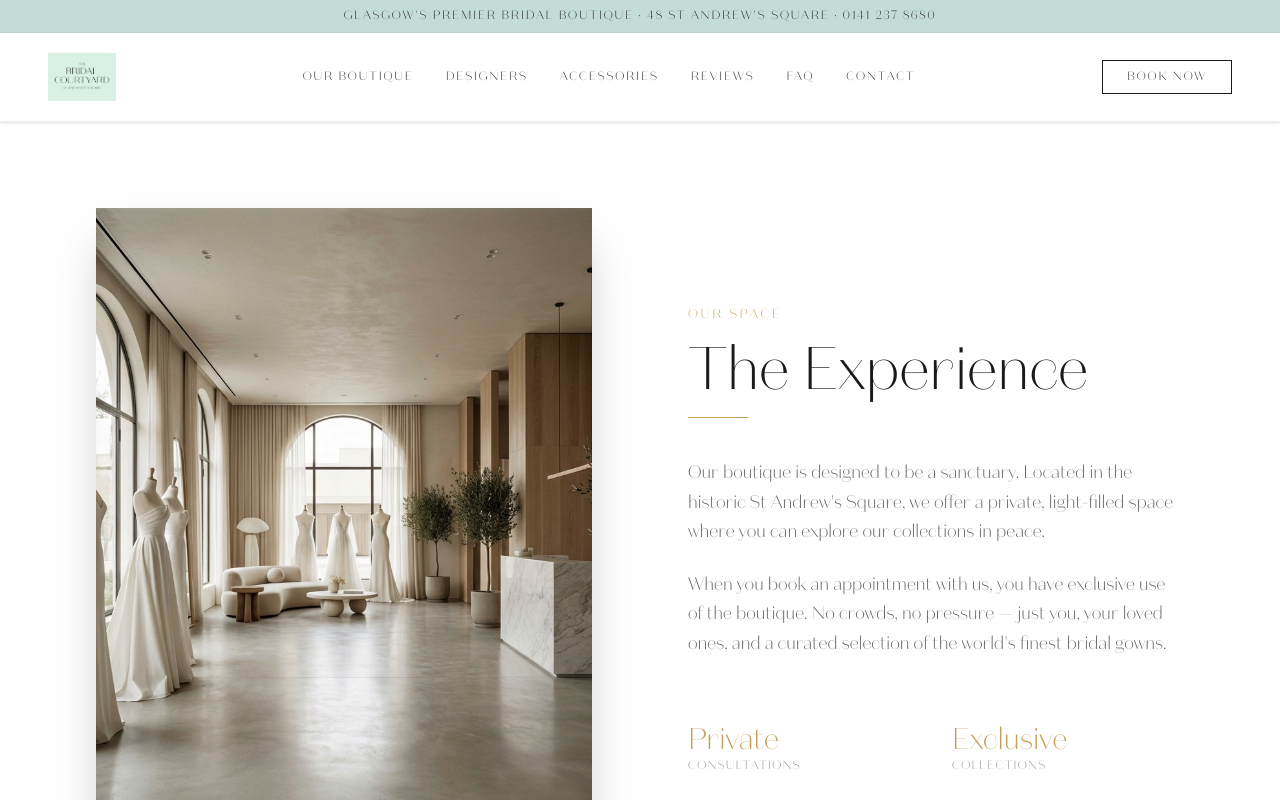
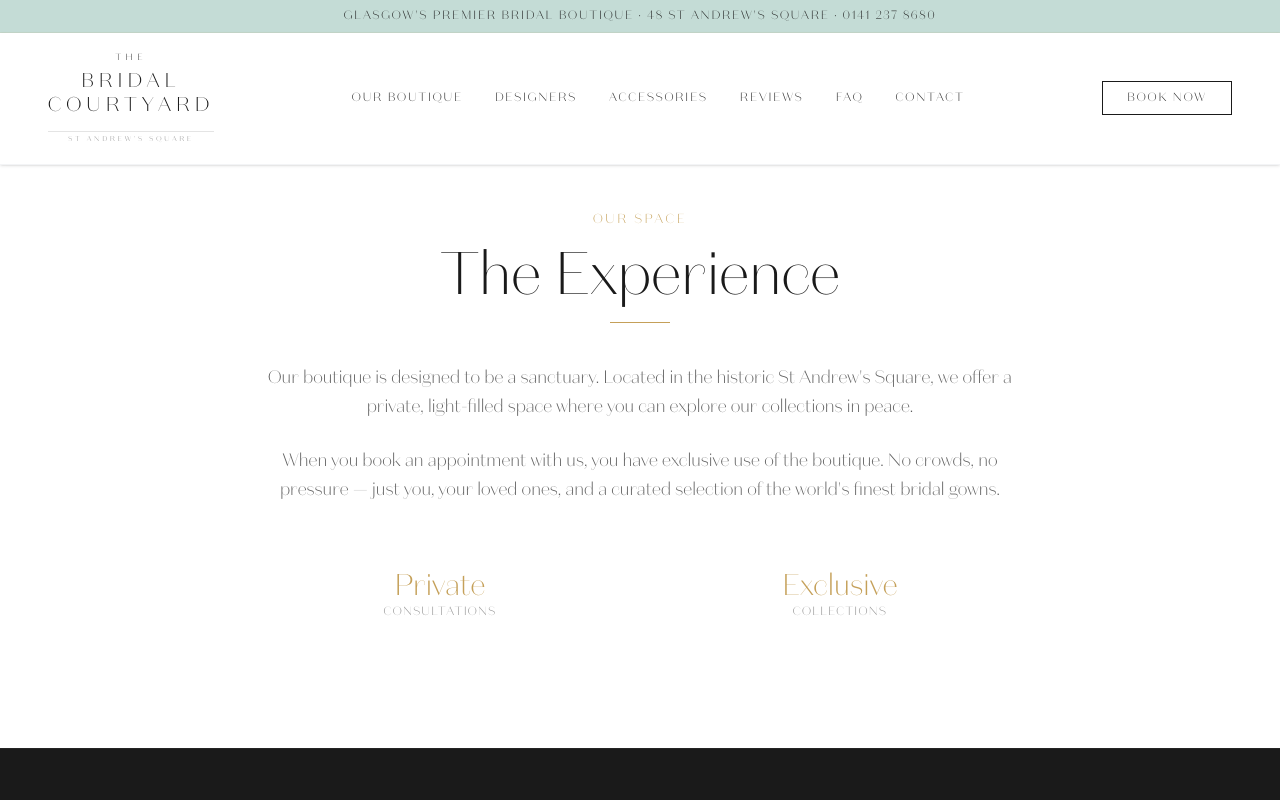
Before and after one commit to AliNMackie/bridalcourtyard, a Next.js app: page /our-boutique in a window 1280 px wide. Shown: the top 800 px of the page. Built offline with nearby package versions, Linux system fonts and the light colour scheme.

Commit message:
Refactor: remove incorrect boutique photo and replace image logo with text-based Logo component

```diff
--- a/src/components/BoutiqueContent.tsx
+++ b/src/components/BoutiqueContent.tsx
@@ -10,33 +10,15 @@ export default function BoutiqueContent() {
     <Section id="boutique-tour" className="bg-white py-24 md:py-32 overflow-hidden">
       <div className="max-w-7xl mx-auto px-6 md:px-12">
 
-        <div className="grid md:grid-cols-2 gap-16 md:gap-24 items-center">
-          {/* Image Side */}
+        <div className="flex flex-col items-center max-w-3xl mx-auto text-center">
           <motion.div
-            initial={{ opacity: 0, x: -30 }}
-            whileInView={{ opacity: 1, x: 0 }}
+            initial={{ opacity: 0, y: 30 }}
+            whileInView={{ opacity: 1, y: 0 }}
             transition={{ duration: 1 }}
-            viewport={{ once: true }}
-            className="relative aspect-[3/4] bg-duck-egg overflow-hidden shadow-2xl"
-          >
-            <Image
-              src="/hero.png"
-              alt="The Bridal Courtyard Entrance"
-              fill
-              className="object-cover"
-            />
-            <div className="absolute inset-0 bg-black/5 mix-blend-overlay" />
-          </motion.div>
-
-          {/* Text Side */}
-          <motion.div
-            initial={{ opacity: 0, x: 30 }}
-            whileInView={{ opacity: 1, x: 0 }}
-            transition={{ duration: 1, delay: 0.2 }}
             viewport={{ once: true }}
             className="space-y-10"
           >
-            <div className="space-y-4">
+            <div className="space-y-4 flex flex-col items-center">
               <span className="eyebrow">Our Space</span>
               <h2 className="font-display text-4xl md:text-5xl lg:text-6xl text-charcoal">The Experience</h2>
               <div className="gold-rule" />
--- a/src/components/Footer.tsx
+++ b/src/components/Footer.tsx
@@ -1,6 +1,7 @@
 
 import Link from "next/link";
 import Image from "next/image";
+import Logo from "./ui/Logo";
 
 export default function Footer() {
   return (
@@ -10,13 +11,7 @@ export default function Footer() {
         {/* Column 1: Brand & Contact */}
         <div className="space-y-8">
           <div className="space-y-4">
-            <Image
-              src="/logo.png"
-              alt="The Bridal Courtyard"
-              width={180}
-              height={50}
-              className="h-10 w-auto invert mix-blend-screen"
-            />
+            <Logo light={true} className="items-start text-left origin-left" />
             <p className="font-body text-[13px] uppercase tracking-[0.15em] text-white/60 font-light">
               Glasgow&apos;s Premier Bridal Boutique
             </p>
--- a/src/components/Navbar.tsx
+++ b/src/components/Navbar.tsx
@@ -7,6 +7,7 @@ import Link from "next/link";
 import Image from "next/image";
 import { cn } from "@/lib/utils";
 import { Menu, X } from "lucide-react";
+import Logo from "./ui/Logo";
 
 const NAV_LINKS = [
   { href: "/our-boutique", label: "Our Boutique" },
@@ -69,18 +70,8 @@ export default function Navbar() {
         >
           <div className="max-w-7xl mx-auto px-6 md:px-12 flex items-center justify-between">
             {/* Logo */}
-            <Link href="/" className="relative flex items-center">
-              <Image
-                src="/logo.png"
-                alt="The Bridal Courtyard"
-                width={180}
-                height={50}
-                className={cn(
-                  "h-10 md:h-12 w-auto transition-all duration-500",
-                  showDark ? "mix-blend-multiply" : "invert mix-blend-screen"
-                )}
-                priority
-              />
+            <Link href="/" className="relative flex items-center group">
+              <Logo light={!showDark} className="scale-90 md:scale-100 origin-left" />
             </Link>
 
             {/* Desktop Links */}
@@ -154,13 +145,7 @@ export default function Navbar() {
         >
           {/* Close */}
           <div className="flex items-center justify-between p-6 border-b border-white/10">
-            <Image
-              src="/logo.png"
-              alt="The Bridal Courtyard"
-              width={140}
-              height={40}
-              className="h-8 w-auto brightness-0 invert"
-            />
+            <Logo light={true} className="scale-75 origin-left" />
             <button
               onClick={() => setIsMobileOpen(false)}
               className="text-white/60 hover:text-white transition-colors"
--- /dev/null
+++ b/src/components/ui/Logo.tsx
@@ -0,0 +1,40 @@
+
+import { cn } from "@/lib/utils";
+
+interface LogoProps {
+  className?: string;
+  light?: boolean;
+}
+
+export default function Logo({ className, light }: LogoProps) {
+  return (
+    <div className={cn("flex flex-col items-center text-center leading-[1.1] transition-colors duration-500", className)}>
+      <span className={cn(
+        "font-body text-[7px] md:text-[9px] tracking-[0.5em] mb-1 font-light uppercase",
+        light ? "text-white" : "text-charcoal"
+      )}>
+        THE
+      </span>
+      <div className="flex flex-col items-center -space-y-1 mb-2">
+        <span className={cn(
+          "font-display text-base md:text-xl tracking-[0.25em] font-medium uppercase",
+          light ? "text-white" : "text-charcoal"
+        )}>
+          BRIDAL
+        </span>
+        <span className={cn(
+          "font-display text-base md:text-xl tracking-[0.25em] font-medium uppercase",
+          light ? "text-white" : "text-charcoal"
+        )}>
+          COURTYARD
+        </span>
+      </div>
+      <span className={cn(
+        "font-body text-[5px] md:text-[7px] tracking-[0.4em] font-light uppercase opacity-60 mt-1 border-t pt-1 w-full text-center",
+        light ? "text-white border-white/20" : "text-charcoal border-charcoal/20"
+      )}>
+        ST ANDREW&apos;S SQUARE
+      </span>
+    </div>
+  );
+}
```
